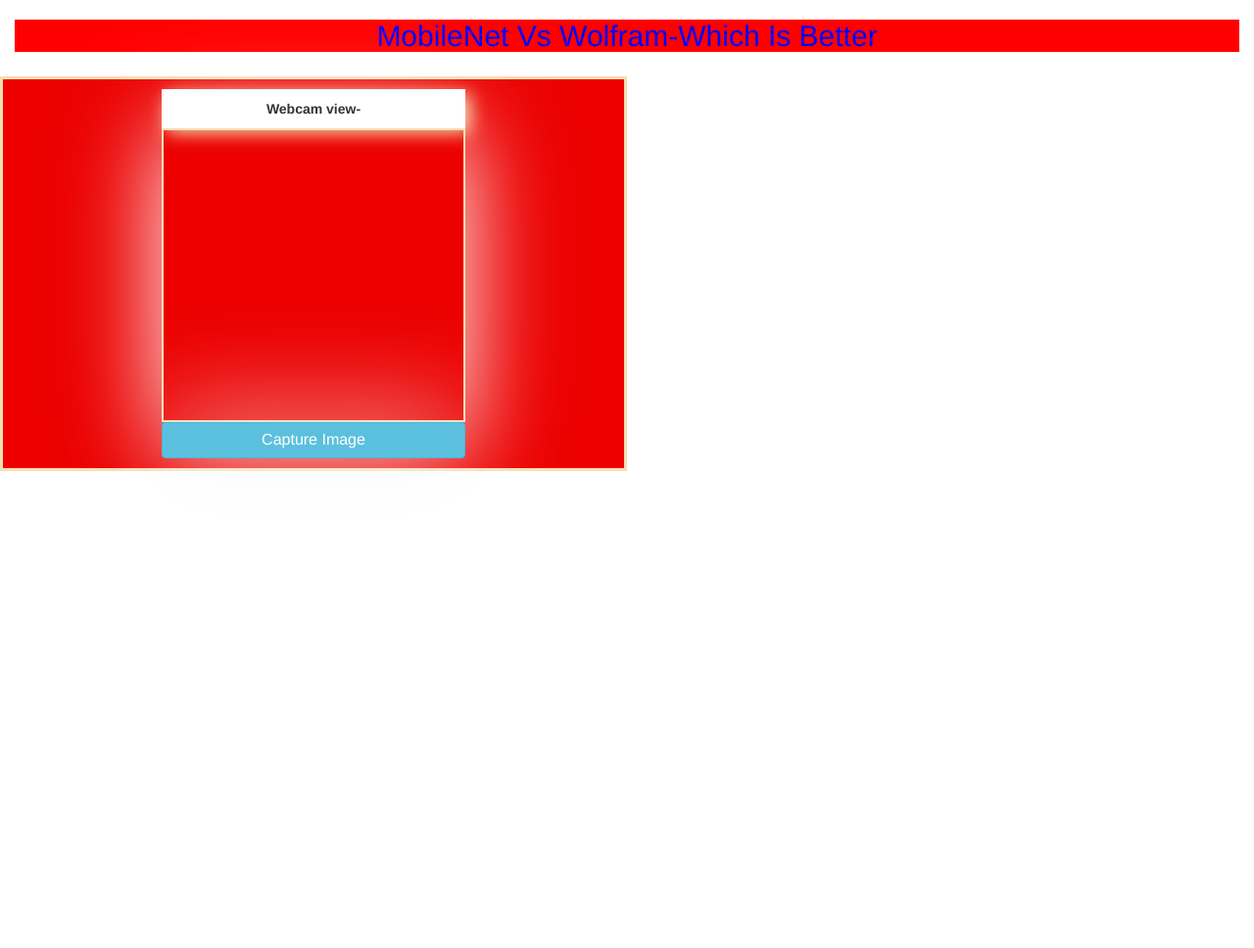
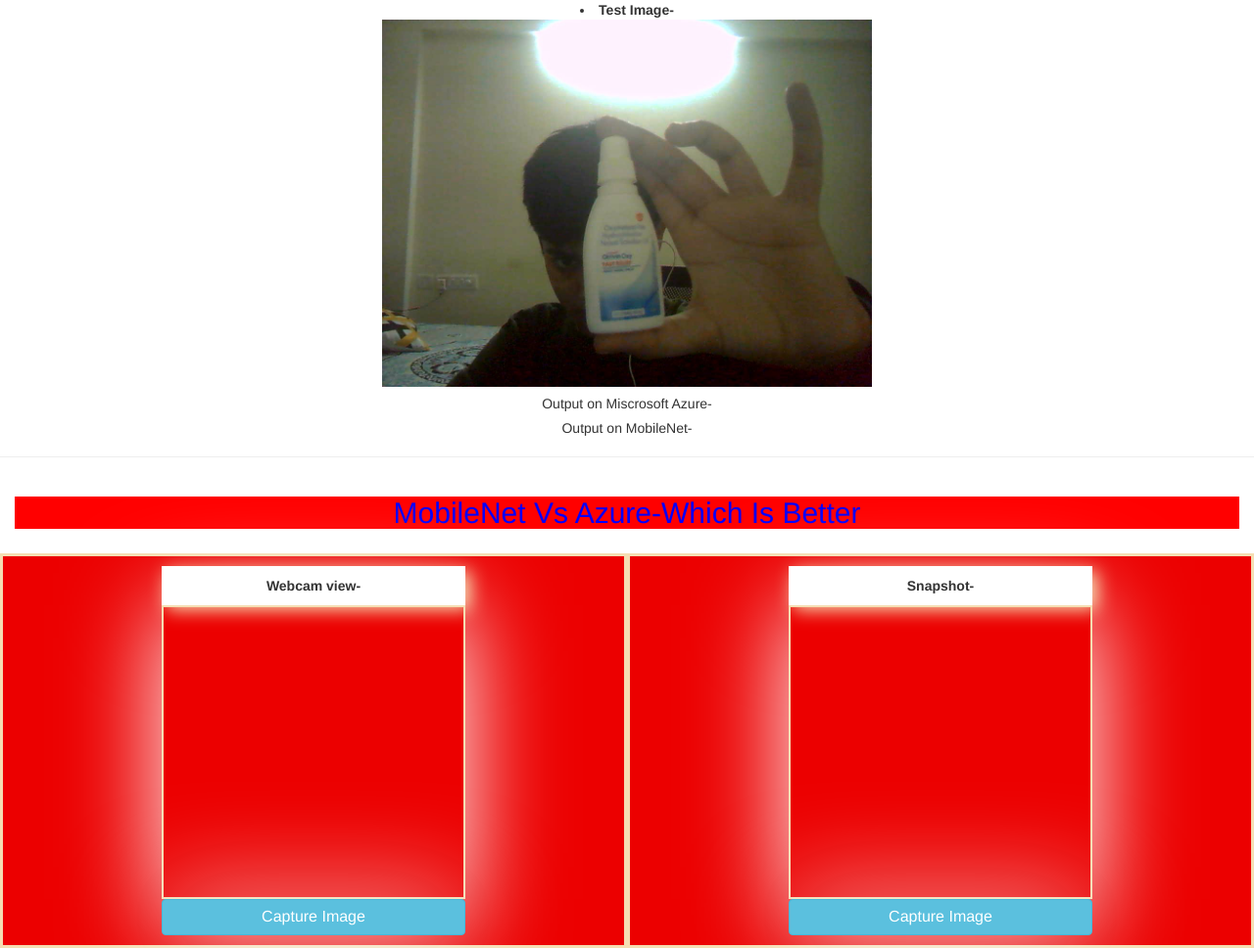
Before and after one commit to SohamDasIsCool/MobileNet-Vs-Wolfram, a plain HTML site: page index.html in a window 1280 px wide. Shown: the whole page at 98% size. Before the commit the page ends 800 px from the top, so only its background shows below. Drawn offline with nearby package versions, Linux system fonts and the light colour scheme.

Commit message:
Add files via upload

```diff
--- a/index.html
+++ b/index.html
@@ -15,14 +15,27 @@
 
   <body>
     <center>
+      <div>
+        <li>
+          <b>Test Image-</b><img src="Something.jpg" class="img-responsive"width="500" height="500">
+        </li>
+        <h5>Output on Miscrosoft Azure-</h5><span></span>
+        <h5>Output on MobileNet-</h5><span></span>
+      </div>
+    <hr>
     <div class="col-xs-12 header_div">
-    <h2 style="color: red;" id="col">MobileNet Vs Wolfram-Which Is Better
+    <h2 style="color: red;" id="col">MobileNet Vs Azure-Which Is Better
     </h2>
     </div>
     <div class="col-sm-6 col-xs-12 main_div">
       <label>Webcam view-</label>
       <div id="camera"></div>
       <button onclick="take_snapshot()" class="btn btn-info">Capture Image</button>
+    </div>
+    <div class="col-sm-6 col-xs-12 main_div">
+      <label>Snapshot-</label>
+      <div id="snapshot"></div>
+      <button onclick="check()" class="btn btn-info">Capture Image</button>
     </div>
     </center>
 
--- a/style.css
+++ b/style.css
@@ -29,6 +29,13 @@
     box-shadow:0px 0px 100px white ;
 }
 
+#snapshot{
+    border:2px solid wheat;
+    width:310px;
+    height:300px;
+    box-shadow:0px 0px 100px white ;
+}
+
 .main_div button{
    width:310px;
    font-size: 16px;
```
Also changed, not shown: Something.jpg (added).
